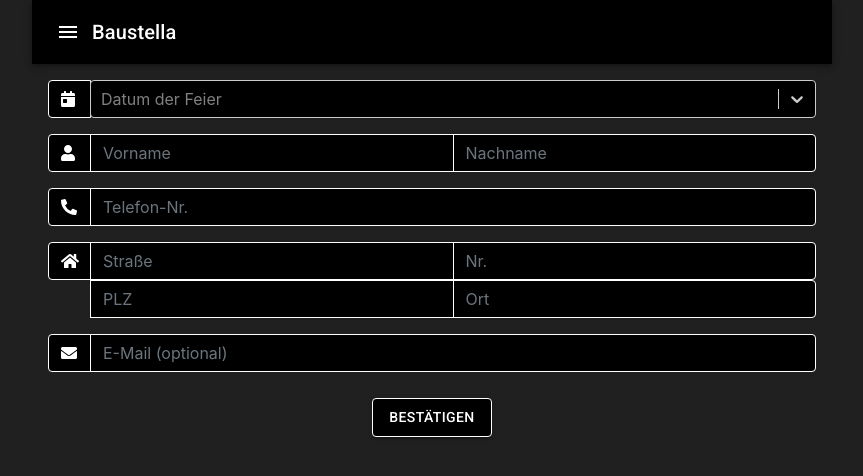
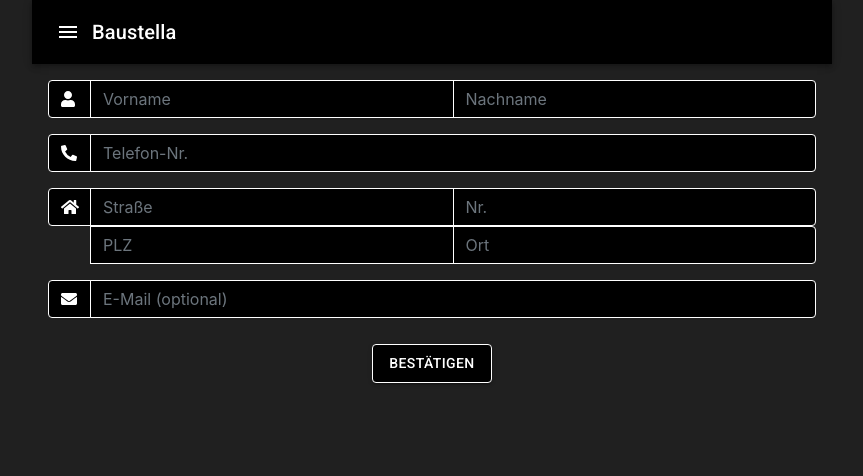
Before and after one commit to jonas-brink/baustella-frontend, a React (Create React App) app: page / in a window 1280 px wide. Shown: the top 476 px of the page, without its empty margins (208-1071 px from the left). Built offline with nearby package versions, Linux system fonts and the light colour scheme.

Commit message:
remove date from website input

```diff
--- a/src/App.js
+++ b/src/App.js
@@ -3,9 +3,9 @@ import './App.css';
 //import axios from 'axios';
 import InputGroup from 'react-bootstrap/InputGroup';
 import FormControl from 'react-bootstrap/FormControl';
-import Select from 'react-select';
+//import Select from 'react-select';
 import { FontAwesomeIcon } from '@fortawesome/react-fontawesome';
-import { faPhoneAlt, faHome, faMapMarkerAlt, faUser, faEnvelope, faCalendarDay } from '@fortawesome/free-solid-svg-icons';
+import { faPhoneAlt, faHome, faMapMarkerAlt, faUser, faEnvelope } from '@fortawesome/free-solid-svg-icons';
 import Button from '@material-ui/core/Button';
 import PageHeader from './PageHeader.js';
 //QRCode: MIT-license
@@ -25,7 +25,7 @@ class App extends Component {
 	constructor(props) {
 		super(props);
 		this.state = {
-			datum: '',
+			//datum: '',
 			vorname: '',
 			nachname: '',
 			telefonnr: '',
@@ -35,7 +35,7 @@ class App extends Component {
 			ort: '',
 			email: '',
 			//array of options for Select-input
-			daten: [],
+			//daten: [],
 			//value of qr code
 			qrValue: '',
 			modalIsOpen: false
@@ -50,7 +50,7 @@ class App extends Component {
 		//set modal app element
 		Modal.setAppElement('body');
 
-		var today = new Date(Date.now());
+		/*var today = new Date(Date.now());
 		var day = today.getDate();
 		var month = (today.getMonth() + 1);
 		var year = today.getFullYear();
@@ -61,7 +61,7 @@ class App extends Component {
 			{ value: 1, label: (day + 1) + '.' + month + '.' + year },
 			{ value: 2, label: (day + 2) + '.' + month + '.' + year }
 		];
-		this.setState({ daten: selectOptions });
+		this.setState({ daten: selectOptions });*/
 	}
 
 	validateInput() {
@@ -120,7 +120,7 @@ class App extends Component {
 		if (validInput) {
 			var splitElem = "}";
 			this.setState({
-				qrValue: "BAU" + splitElem + this.state.datum + splitElem + this.state.vorname + splitElem + this.state.nachname + splitElem + this.state.telefonnr + splitElem
+				qrValue: "BAU" + splitElem + this.state.vorname + splitElem + this.state.nachname + splitElem + this.state.telefonnr + splitElem
 					+ this.state.strasse + splitElem + this.state.hausnr + splitElem + this.state.plz + splitElem + this.state.ort + splitElem + this.state.email,
 				modalIsOpen: true
 			});
@@ -138,7 +138,7 @@ class App extends Component {
 
 	render() {
 		//Style date select
-		const customStyles = {
+		/*const customStyles = {
 			option: (base, state) => ({
 				...base,
 				backgroundColor: state.isSelected ? "lightgreen" : "black",
@@ -162,13 +162,13 @@ class App extends Component {
 
 				//return { ...provided, opacity, transition };
 			})
-		}
+		}*/
 
 		return (
 			<div className="App">
 				<PageHeader />
 				{
-					<InputGroup className="m-3 w-auto">
+					/*<InputGroup className="m-3 w-auto">
 						<InputGroup.Prepend className="longPrepend">
 							<InputGroup.Text className="longText">
 								<FontAwesomeIcon icon={faCalendarDay} className="whiteIcon" />
@@ -183,7 +183,7 @@ class App extends Component {
 								onChange={selected => { this.setState({ datum: selected.label }) }}
 							/>
 						</div>
-					</InputGroup>
+					</InputGroup>*/
 				}
 				<InputGroup className="m-3 w-auto">
 					<InputGroup.Prepend className="longPrepend">
```
